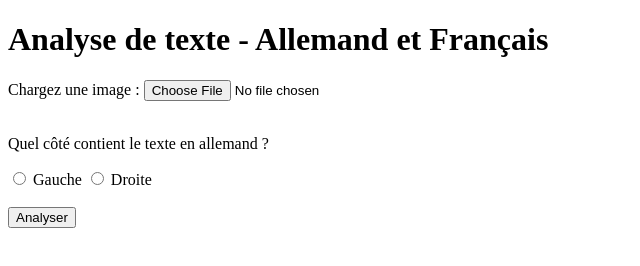
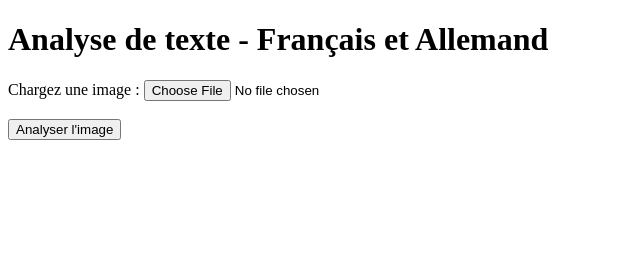
Before and after one commit to cypri12/apprendre-son-voc, a plain HTML site: page index.html in a window 1280 px wide. Shown: the whole page, without its empty margins (0-640 px from the left). Drawn offline with Linux system fonts and the light colour scheme.

Commit message:
Update index.html

```diff
--- a/index.html
+++ b/index.html
@@ -3,26 +3,25 @@
 <head>
     <meta charset="UTF-8">
     <meta name="viewport" content="width=device-width, initial-scale=1.0">
-    <title>Analyse de texte - Allemand et Français</title>
-    <!-- Inclusion de Tesseract.js depuis un CDN -->
+    <title>Analyse de texte</title>
+    <!-- Inclusion de Tesseract.js -->
     <script src="https://cdn.jsdelivr.net/npm/tesseract.js@4.0.2/dist/tesseract.min.js"></script>
 </head>
 <body>
-    <h1>Analyse de texte - Allemand et Français</h1>
+    <h1>Analyse de texte - Français et Allemand</h1>
+
     <form id="uploadForm">
         <label for="imageInput">Chargez une image :</label>
         <input type="file" id="imageInput" accept="image/*" required><br><br>
-
-        <p>Quel côté contient le texte en allemand ?</p>
-        <label><input type="radio" name="langSide" value="left" required> Gauche</label>
-        <label><input type="radio" name="langSide" value="right"> Droite</label><br><br>
-
-        <button type="submit">Analyser</button>
+        <button type="submit">Analyser l'image</button>
     </form>
 
     <div id="output"></div>
 
-    <!-- Inclusion du fichier JavaScript -->
+    <button id="separateButton" style="display: none;">Séparer en Français et Allemand</button>
+
+    <div id="separationResult"></div>
+
     <script src="app.js"></script>
 </body>
 </html>
```
